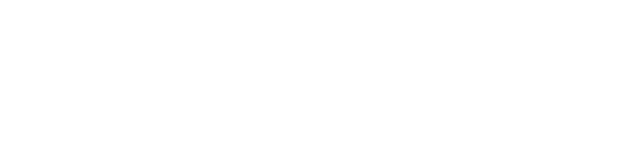
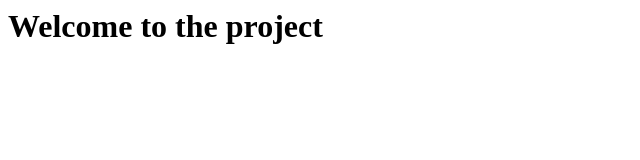
Before and after one commit to hema0622/sampleProj, a plain HTML site: page index.html in a window 1280 px wide. Shown: the whole page, without its empty margins (0-640 px from the left). Drawn offline with Linux system fonts and the light colour scheme.

Commit message:
new file added and modified 2 files

```diff
--- a/data.js
+++ b/data.js
@@ -1 +1,3 @@
 console.log('helloow');
+
+console.log('second line');
--- a/index.html
+++ b/index.html
@@ -1,5 +1,10 @@
 
 <html>
 
+<body>
+
+    <h1>Welcome to the project </h1>
+</body>
+
 
 </html>
--- /dev/null
+++ b/mystyle.css
@@ -0,0 +1,4 @@
+h1 {
+
+    color:red;
+}
```
